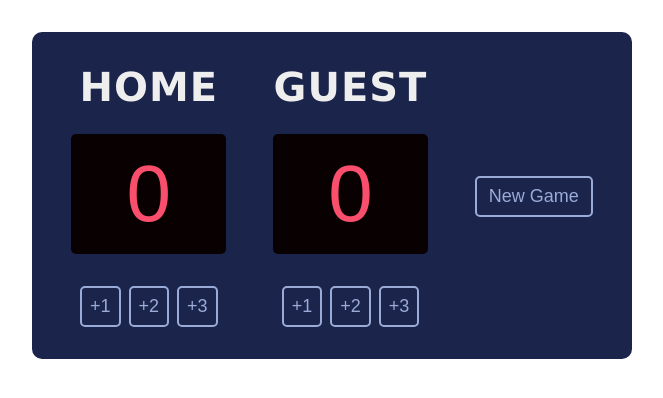
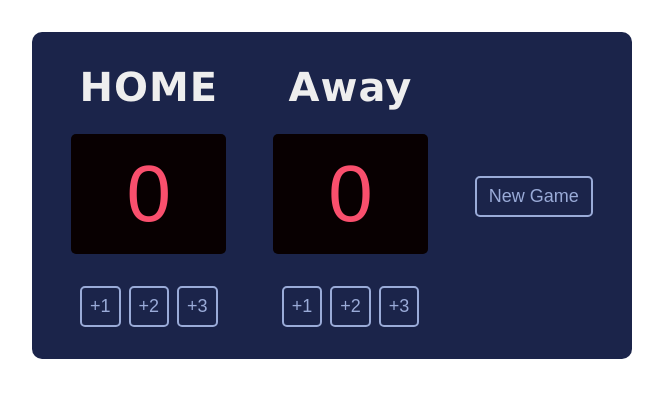
Before and after one commit to tcr0/ScoreBoard, a plain HTML site: page Scrim-s04k019 (1)/index.html in a window 1280 px wide. Shown: the whole page, without its empty margins (308-971 px from the left). Drawn offline with Linux system fonts and the light colour scheme; a web font is replaced by a local one.

Commit message:
Change Guest to Away team

```diff
--- a/Scrim-s04k019 (1)/index.html
+++ b/Scrim-s04k019 (1)/index.html
@@ -34,7 +34,7 @@
                 </div>
             </div>
             <div class="score-panel">
-                <h3 class="team-name">GUEST</h3>
+                <h3 class="team-name">Away</h3>
                 <div class="bg-score">
                     <h2 id="guest-score" class="score-display">0</h2>
                 </div>
```
